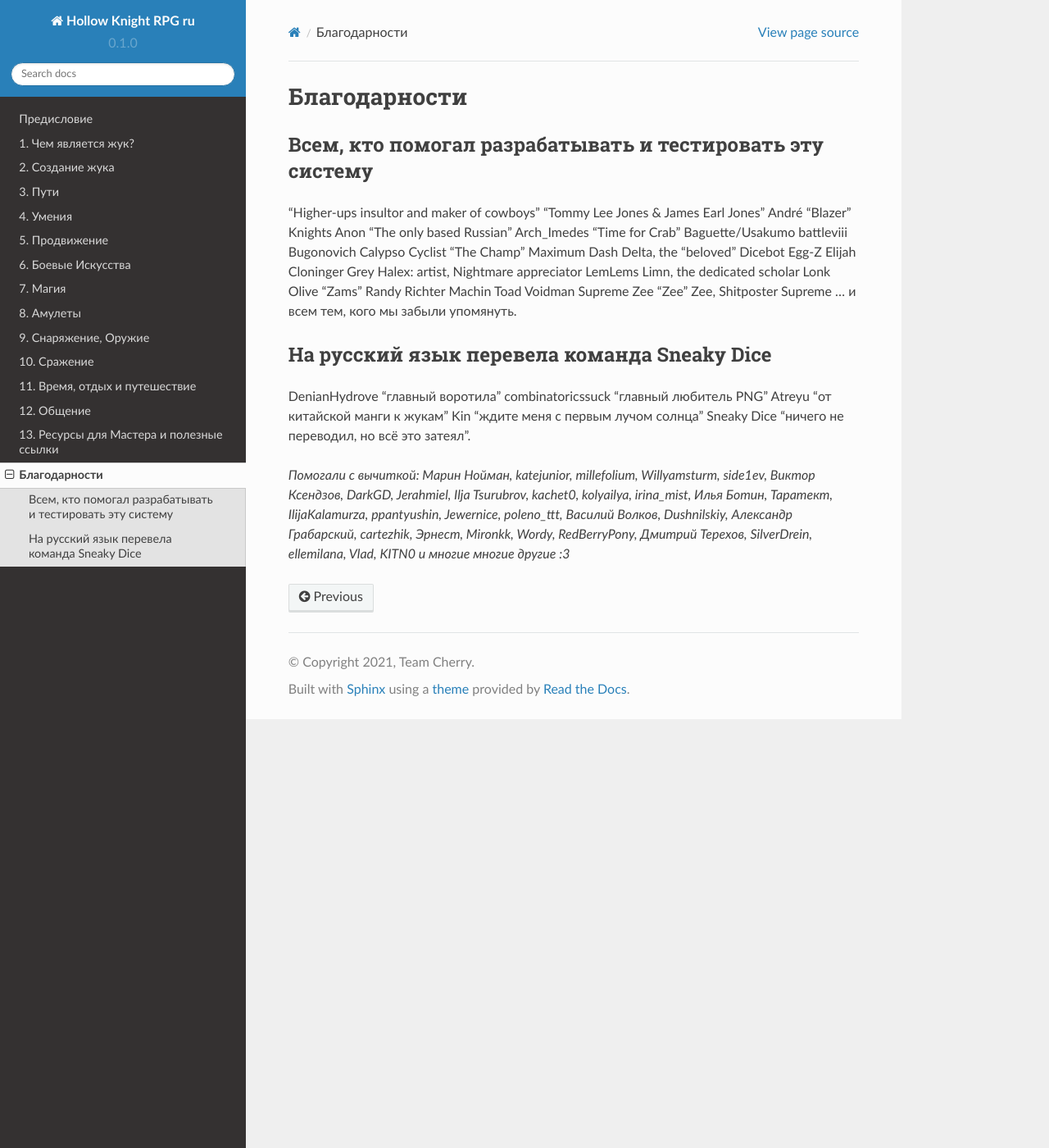
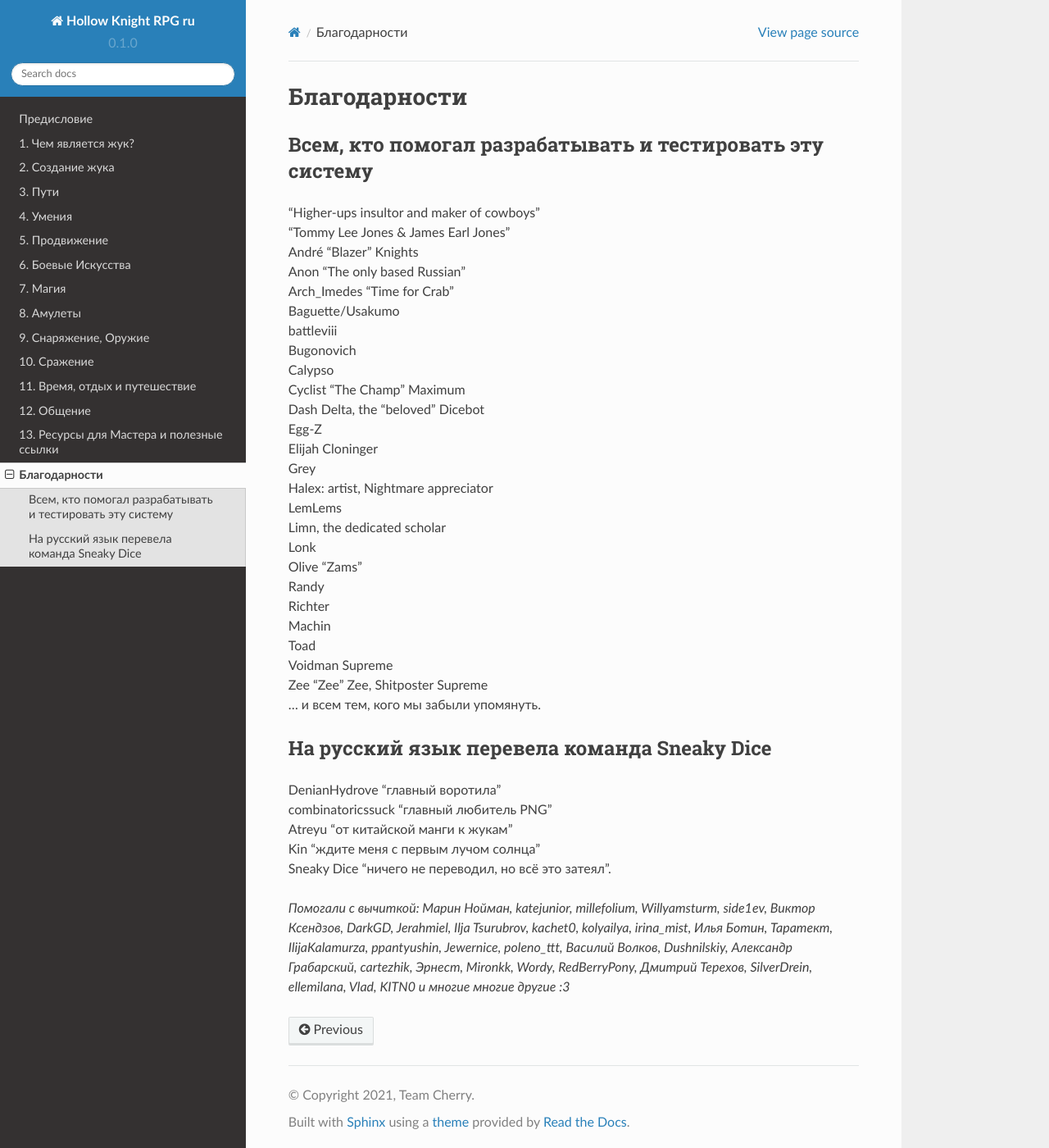
Before and after one commit to LazySelkie/hollow-knight-rpg-ru, a Sphinx documentation site: the page built from docs/source/credits.rst, in a window 1280 px wide and 1400 px high. Shown: the whole window at 82% size. Built offline with Sphinx 7.4.7 and the Read the Docs theme 2.0.0, drawn with Linux system fonts in a browser that asks for light colours; part of the change alters nothing that is shown.

```diff
--- a/docs/source/credits.rst
+++ b/docs/source/credits.rst
@@ -3,41 +3,41 @@
 Всем, кто помогал разрабатывать и тестировать эту систему
 **********************************************************************
 
-"Higher-ups insultor and maker of cowboys"
-“Tommy Lee Jones & James Earl Jones”
-André “Blazer” Knights
-Anon “The only based Russian”
-Arch_Imedes “Time for Crab”
-Baguette/Usakumo
-battleviii
-Bugonovich
-Calypso
-Cyclist “The Champ” Maximum
-Dash Delta, the “beloved” Dicebot
-Egg-Z
-Elijah Cloninger
-Grey
-Halex: artist, Nightmare appreciator
-LemLems
-Limn, the dedicated scholar
-Lonk
-Olive “Zams”
-Randy
-Richter
-Machin
-Toad
-Voidman Supreme
-Zee “Zee” Zee, Shitposter Supreme
-... и всем тем, кого мы забыли упомянуть.
+| "Higher-ups insultor and maker of cowboys"
+| “Tommy Lee Jones & James Earl Jones”
+| André “Blazer” Knights
+| Anon “The only based Russian”
+| Arch_Imedes “Time for Crab”
+| Baguette/Usakumo
+| battleviii
+| Bugonovich
+| Calypso
+| Cyclist “The Champ” Maximum
+| Dash Delta, the “beloved” Dicebot
+| Egg-Z
+| Elijah Cloninger
+| Grey
+| Halex: artist, Nightmare appreciator
+| LemLems
+| Limn, the dedicated scholar
+| Lonk
+| Olive “Zams”
+| Randy
+| Richter
+| Machin
+| Toad
+| Voidman Supreme
+| Zee “Zee” Zee, Shitposter Supreme
+| ... и всем тем, кого мы забыли упомянуть.
 
 На русский язык перевела команда Sneaky Dice
 ***********************************************
 
-DenianHydrove "главный воротила"
-combinatoricssuck "главный любитель PNG"
-Atreyu "от китайской манги к жукам"
-Kin "ждите меня с первым лучом солнца"
-Sneaky Dice "ничего не переводил, но всё это затеял".
+| DenianHydrove "главный воротила"
+| combinatoricssuck "главный любитель PNG"
+| Atreyu "от китайской манги к жукам"
+| Kin "ждите меня с первым лучом солнца"
+| Sneaky Dice "ничего не переводил, но всё это затеял".
 
 *Помогали с вычиткой: Марин Нойман, katejunior, millefolium, Willyamsturm, side1ev, Виктор Ксендзов, DarkGD, Jerahmiel, Ilja Tsurubrov,
 kachet0, kolyailya, irina_mist, Илья Ботин, Таратект, IlijaKalamurza, ppantyushin, Jewernice, poleno_ttt, Василий Волков, Dushnilskiy, Александр
```
